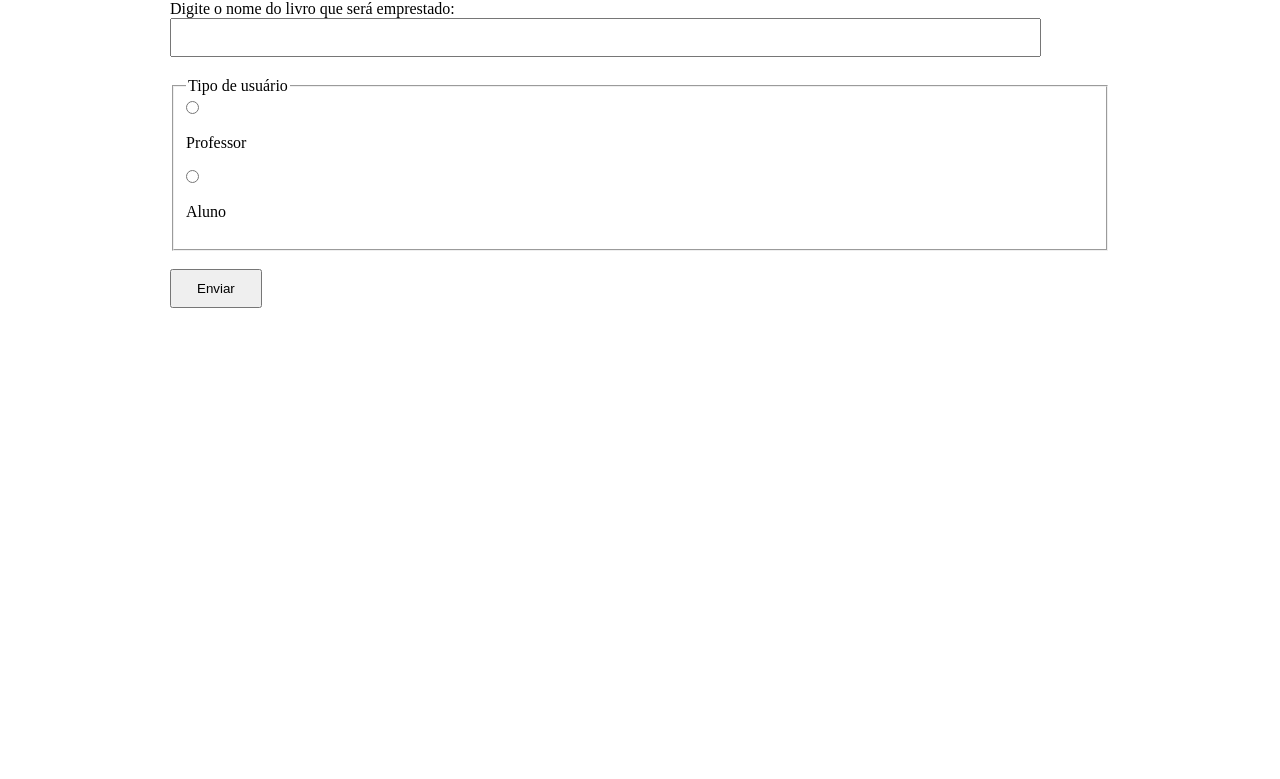
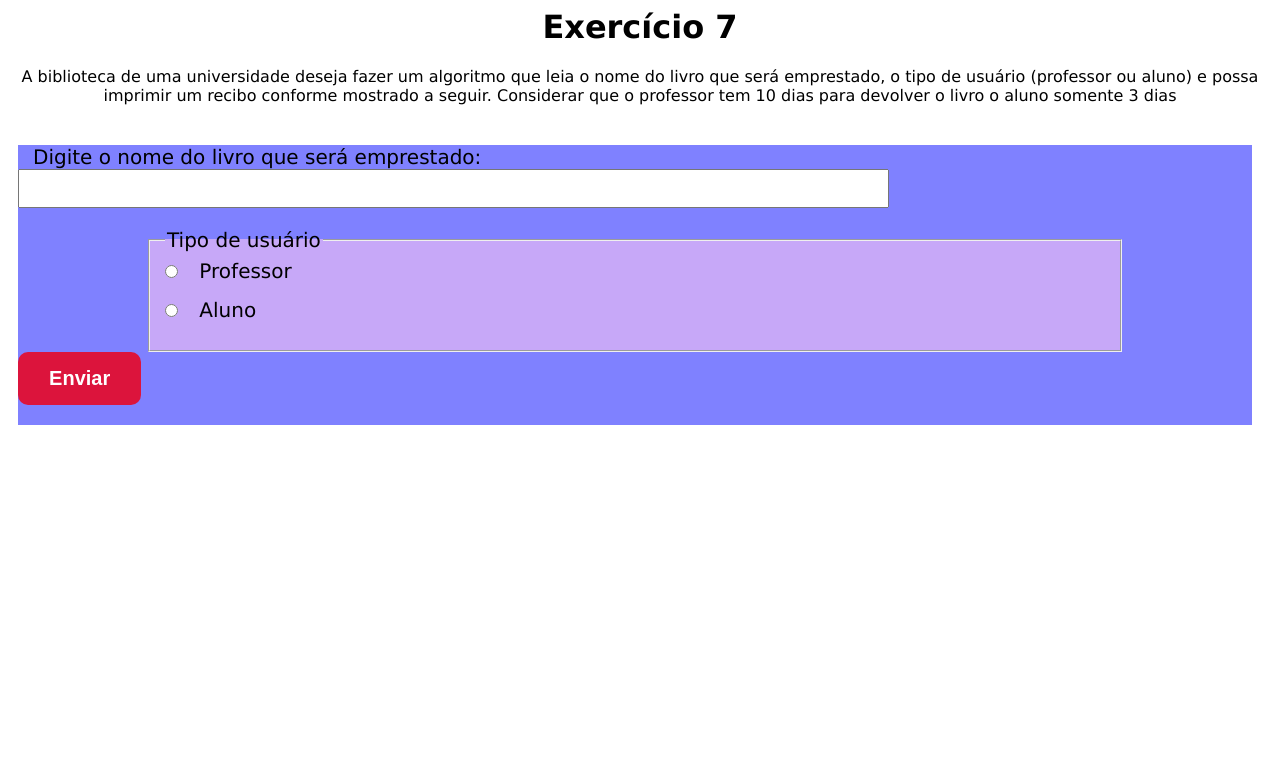
Before and after one commit to LilianePaixao/novos-titas, a PHP site: page /exercicio7/index.php in a window 1280 px wide. Shown: the top 779 px of the page. Run offline with PHP 8.4, Linux system fonts and the light colour scheme; data that the repository does not hold is empty.

Commit message:
Inclusao de css no exercicio7

```diff
--- a/exercicio7/index.php
+++ b/exercicio7/index.php
@@ -1,43 +1,34 @@
 <html>
+<!DOCTYPE html>
+<html lang="pt-br">
 <head>
-    <link rel="stylesheet" href="style.css">
+    <link rel="stylesheet" href="/exercicio7/style.css">
     <meta charset="UTF-8">
     <meta http-equiv="X-UA-Compatible" content="IE=edge">
     <meta name="viewport" content="width=device-width, initial-scale=1.0">
-
-    <title>Exercicio7</title>
+    <title>Exercício 7</title>
 </head>
 <body>
-    <div>
-        <form action = "index.php" method="POST">
-
+    <h1> Exercício 7</h1>
+        <p>A biblioteca de uma universidade deseja fazer um algoritmo que leia o nome do livro que será emprestado, o tipo de usuário (professor ou aluno) e possa imprimir um recibo conforme mostrado a seguir. Considerar que o professor tem 10 dias para devolver o livro o aluno somente 3 dias </p>
+            <form action = "/exercicio7/index.php" method="POST">
                 <label for="nomedolivro"> Digite o nome do livro que será emprestado:</label>
                 <input type ="text" size= "100" maxlength ="100" name ="nomedolivro" id="nomedolivro">
-
                     <fieldset><legend>Tipo de usuário</legend>
-
-
                         <input type="radio" name="tipousuario" id="prof" value="prof"/>
                         <label for="prof"> Professor </label><br/>
 
-
                         <input type="radio" name="tipousuario" id="alu" value="alu">
                         <label for="alu"> Aluno</label><br/>
-
-
                     </fieldset>
-                <br/>
-            <input type="submit" value="Enviar">
+            <input type="submit" value="Enviar" class= "enviar">
             </form>
         <?php
-        /* A biblioteca de uma universidade deseja fazer um algoritmo que leia o nome do livro que será emprestado, o tipo de usuário (professor ou aluno) e possa imprimir um recibo conforme mostrado a seguir. Considerar que o professor tem 10 dias para devolver o livro o aluno somente 3 dias */
-
             if($_POST["tipousuario"] == "prof" ) {
-                echo "Professor você possui 10 dias para devolver o livro".$_POST["nomedolivro"] ;
+                echo "Professor você possui 10 dias para devolver o livro ".$_POST[" nomedolivro"] ;
             } elseif ($_POST["tipousuario"] == "alu" ){
-                echo "Aluno você possui 3 dias para devolver o livro ".$_POST["nomedolivro"];
+                echo "Aluno você possui 3 dias para devolver o livro ".$_POST[" nomedolivro"];
             }
         ?>
-    </div>
 </body>
 </html>
--- a/exercicio7/style.css
+++ b/exercicio7/style.css
@@ -1,20 +1,43 @@
-body{
-    width:940px;
-    margin:0 auto;
+h1, p{
+    text-align: center;
+    font-family: Verdana, Geneva, Tahoma, sans-serif;
 }
 form{
-    margin:40px o;
+    background-color: rgb(127, 129, 255);
+    margin:40px 20px 20px 10px;
+}
+fieldset{
+    background-color: rgb(199, 168, 248);
+    width:940px;
+    margin: 0 auto;
+    font-family: Verdana, Geneva, Tahoma, sans-serif;
+    font-size: 20px;
 }
 form label{
-    display:block;
-    font-size:20 px;
-    margin:0 0 10px 10px 10px;
-
-
+    display: inline;
+    font-size: 20px;
+    margin: 0 0 10px 10px;
+    padding: 5px;
+    font-family: Verdana, Geneva, Tahoma, sans-serif;
 }
-form input{
-    display:block;
+input{
+    display: inline;
     margin:0 0 20px;
     padding: 10px 25px;
-
 }
+.enviar{
+    width:10%;
+    padding: 15px 0;
+    background-color:crimson;
+    font-weight: bold;
+    color:white;
+    font-size:20px;
+    border:none;
+    border-radius:10px;
+    transition: 2s all;
+    cursor: pointer;
+}
+.enviar:hover{
+    background: darkmagenta;
+    transform: scale(0.8);
+}
```
Also changed, not shown: 1 other file. Lines whose indentation alone changed are shown as unchanged.
